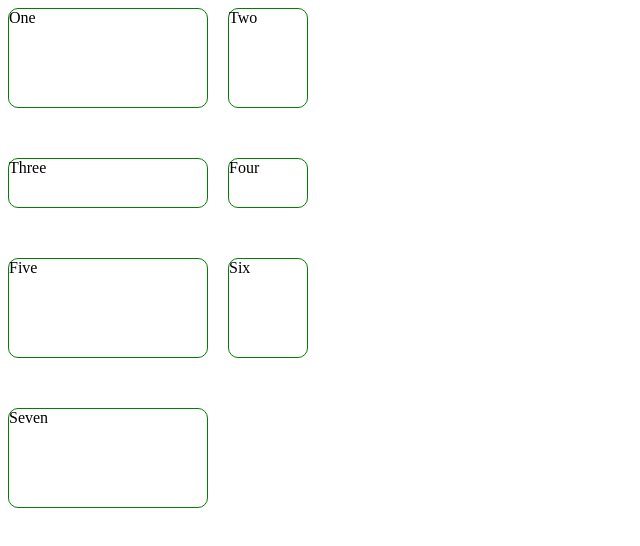
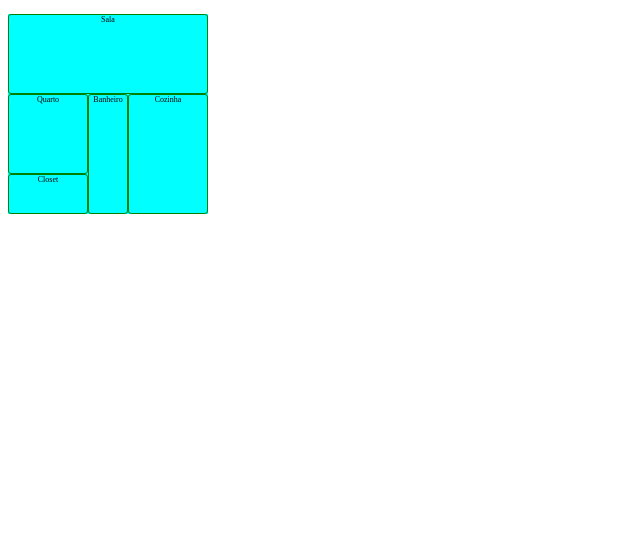
Before and after one commit to dustein/odin-project-grid, a plain HTML site: page index.html in a window 1280 px wide. Shown: the whole page, without its empty margins (0-640 px from the left). Drawn offline with Linux system fonts and the light colour scheme.

Commit message:
mudando de exercicio

```diff
--- a/index.html
+++ b/index.html
@@ -9,13 +9,13 @@
 </head>
 <body>
   <div class="container">
-    <div class="childs">One</div>
-    <div class="childs">Two</div>
-    <div class="childs">Three</div>
-    <div class="childs">Four</div>
-    <div class="childs">Five</div>
-    <div class="childs">Six</div>
-    <div class="childs">Seven</div>
+    <div class="childs" id="sala">Sala</div>
+    <div class="childs" id="cozinha">Cozinha</div>
+    <div class="childs" id="quarto">Quarto</div>
+    <div class="childs" id="banheiro">Banheiro</div>
+    <div class="childs" id="closet">Closet</div>
+    <!-- <div class="childs">Six</div>
+    <div class="childs">Seven</div> -->
   </div>
 </body>
 </html>
--- a/style.css
+++ b/style.css
@@ -1,16 +1,40 @@
 .container {
-  display: grid;
-  /* grid-template-columns: 100px 100px;
-  grid-template-rows: 100px 50px; */
-  grid-template: 100px 50px / 200px 80px;
-  /* grid-auto-flow: column; */
-  grid-auto-rows: 100px;
-  /* gap: 20px; */
-  column-gap: 20px;
-  row-gap: 50px;
+  display: inline-grid;
+  grid-template: 40px 40px 40px 40px 40px / 40px 40px 40px 40px 40px;
+  background-color: aqua;
 }
 
 .childs {
   border: 1px solid green;
-  border-radius: 10px;
+  border-radius: 3px;
+  font-size: 50%;
+  text-align: center;
 }
+
+#sala {
+  grid-column-start: 1;
+  grid-column-end: 6;
+  grid-row-start: 1;
+  grid-row-end: 3;
+}
+
+#banheiro {
+  grid-column: 3 / 4;
+  grid-row: 3 / 6;
+}
+
+#quarto {
+  /* grid-column:  1 / 3;
+  grid-row: 3 / 5; */
+  grid-area: 3 / 1 / 5 / 3;
+}
+
+#closet {
+  grid-column: 1 / 3;
+  grid-row: 5 / 6;
+}
+
+#cozinha {
+  grid-column: 4 / 6;
+  grid-row: 3 / 6;
+}
```
Also changed, not shown: 1 other file.
